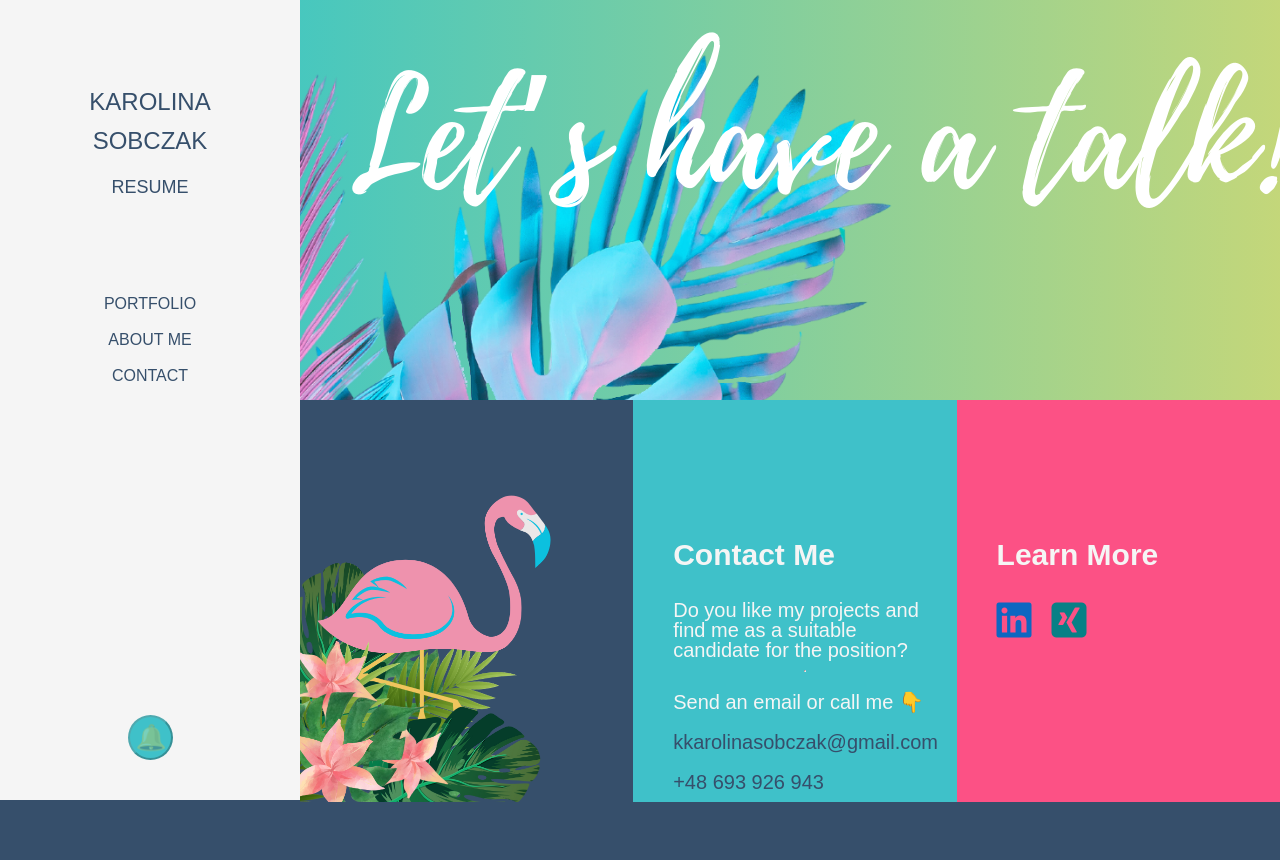
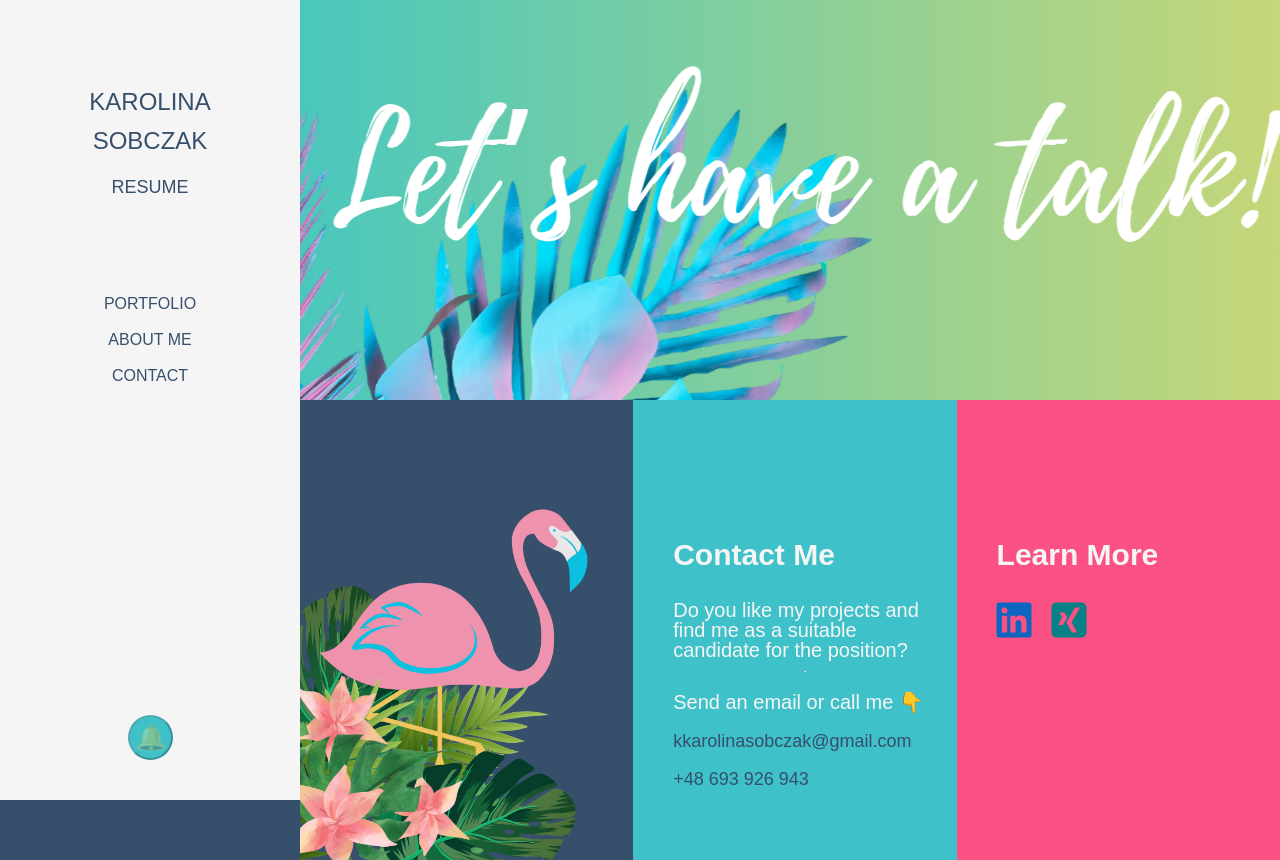
Before and after one commit to KkarolaS/resume, a React (Create React App) app: page /contact in a window 1280 px wide. Before the commit the page ends 802 px from the top, so only its background shows below. Built offline with nearby package versions, Linux system fonts and the light colour scheme.

Commit message:
add rwd contact sections

```diff
--- a/src/components/Contact/Contact.module.css
+++ b/src/components/Contact/Contact.module.css
@@ -1,55 +1,26 @@
 .contact {
-  max-width: 1600px;
-  height: 100vh;
+  width: 100%;
   background-color: rgb(54, 79, 107);
 }
 
 .contactSection {
   color: rgb(245, 245, 245);
-  margin-left: 300px;
-  height: 100vh;
-  font-size: 20px;
+  font-size: 16px;
   font-weight: 200;
   display: flex;
   flex-direction: column;
   align-items: center;
 }
 
-.contactHeader {
-  width: 100%;
-  height: 50%;
-  display: flex;
-  justify-content: center;
-  background-image: url(../../assets/image/contact-backphoto.png);
-  background-position: 50% 80%;
-}
-
 .infoWrapper {
   width: 100%;
-  height: 50%;
-  display: grid;
-  grid-template-columns: 34% 33% 33%;
-}
-
-.mailContactWrapper {
   display: flex;
   flex-direction: column;
 }
 
-.imgBox {
-  background-image: url(../../assets/image/flaming.png);
-  background-position: left;
-  background-size: contain;
-  background-repeat: no-repeat;
-  background-color: rgb(54, 79, 107);
-  display: flex;
-  justify-content: center;
-  align-items: center;
-}
-
 .contactBox {
-  padding-left: 10px;
-  padding: 100px 20px 10px 40px;
+  min-height: 350px;
+  padding: 20px;
   display: flex;
   flex-direction: column;
   background-color: rgb(63, 193, 201);
@@ -79,3 +50,118 @@
 .contactText {
   margin-top: 10px;
 }
+
+/*  */
+/*  */
+/*  */
+/*  */
+/*  */
+@media screen and (min-width: 600px) {
+  .contact {
+    height: 100vh;
+  }
+
+  .contactSection {
+    height: calc(100vh - 50px);
+    font-size: 20px;
+  }
+
+  .contactHeader {
+    width: 100%;
+    height: 18%;
+    display: flex;
+    justify-content: center;
+    background-image: url(../../assets/image/contact-backphoto.png);
+    background-position: 50% 80%;
+  }
+
+  .infoWrapper {
+    height: 82%;
+    display: grid;
+    grid-template-columns: 34% 33% 33%;
+  }
+
+  .mailContactWrapper {
+    display: flex;
+    flex-direction: column;
+  }
+
+  .mailContactBox a {
+    font-size: 15px;
+  }
+
+  .imgBox {
+    background-image: url(../../assets/image/flaming.png);
+    background-position: left bottom;
+    background-size: contain;
+    background-repeat: no-repeat;
+    background-color: rgb(54, 79, 107);
+  }
+
+  .contactBox {
+    padding: 50px 20px;
+  }
+
+  .contactText {
+    margin-top: 10px;
+  }
+}
+
+/*  */
+/*  */
+/*  */
+/*  */
+/*  */
+@media screen and (min-width: 992px) {
+  .contact {
+    max-width: 1600px;
+    height: 100vh;
+  }
+
+  .contactSection {
+    margin-left: 300px;
+    height: 100vh;
+  }
+
+  .contactHeader {
+    height: 50%;
+    background-position: 65% 80%;
+  }
+
+  .infoWrapper {
+    width: 100%;
+    height: 50%;
+  }
+
+  .contactBox {
+    padding-left: 10px;
+    padding: 40px 10px;
+  }
+
+  .mailContactBox a {
+    font-size: 16px;
+  }
+}
+
+/*  */
+/*  */
+/*  */
+/*  */
+/*  */
+@media screen and (min-width: 1200px) {
+  .contact {
+    max-width: 1600px;
+  }
+
+  .contactHeader {
+    background-position: 52% 75%;
+  }
+
+  .contactBox {
+    padding: 100px 20px 10px 40px;
+  }
+
+  .mailContactBox a {
+    font-size: 18px;
+  }
+}
```
